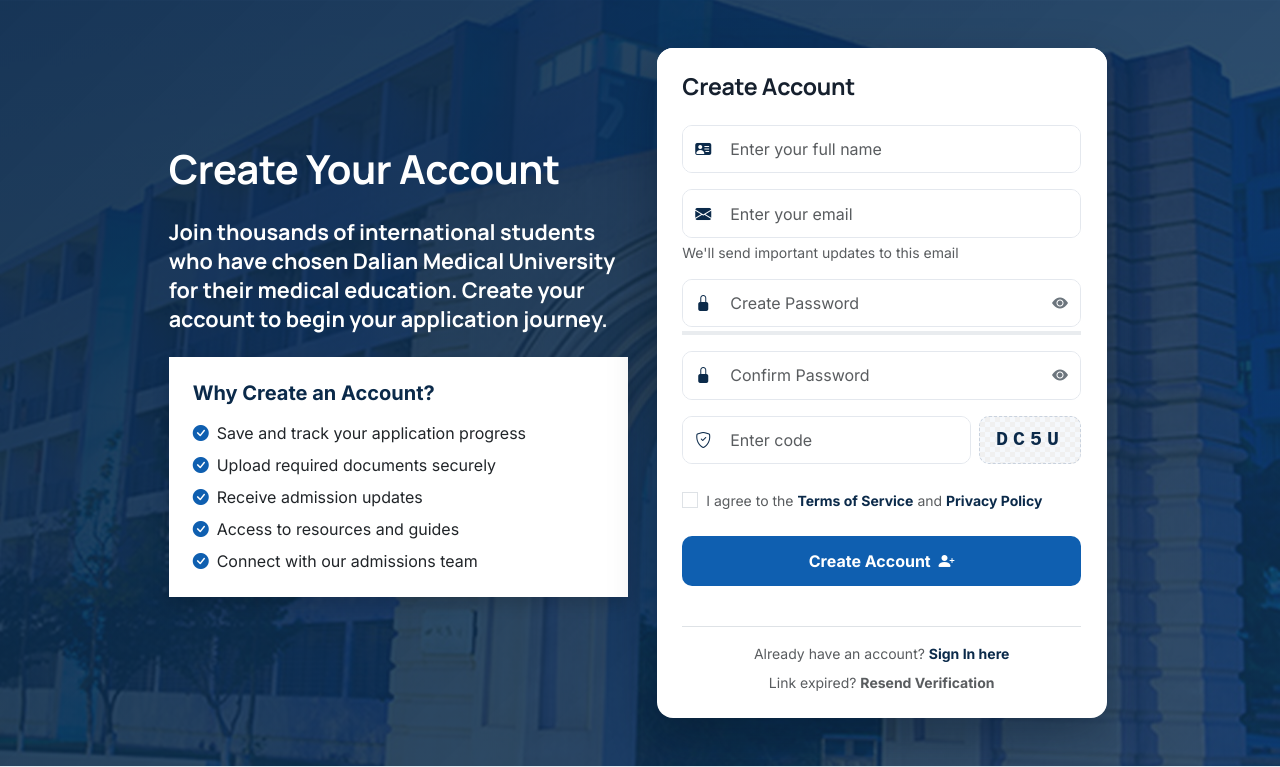
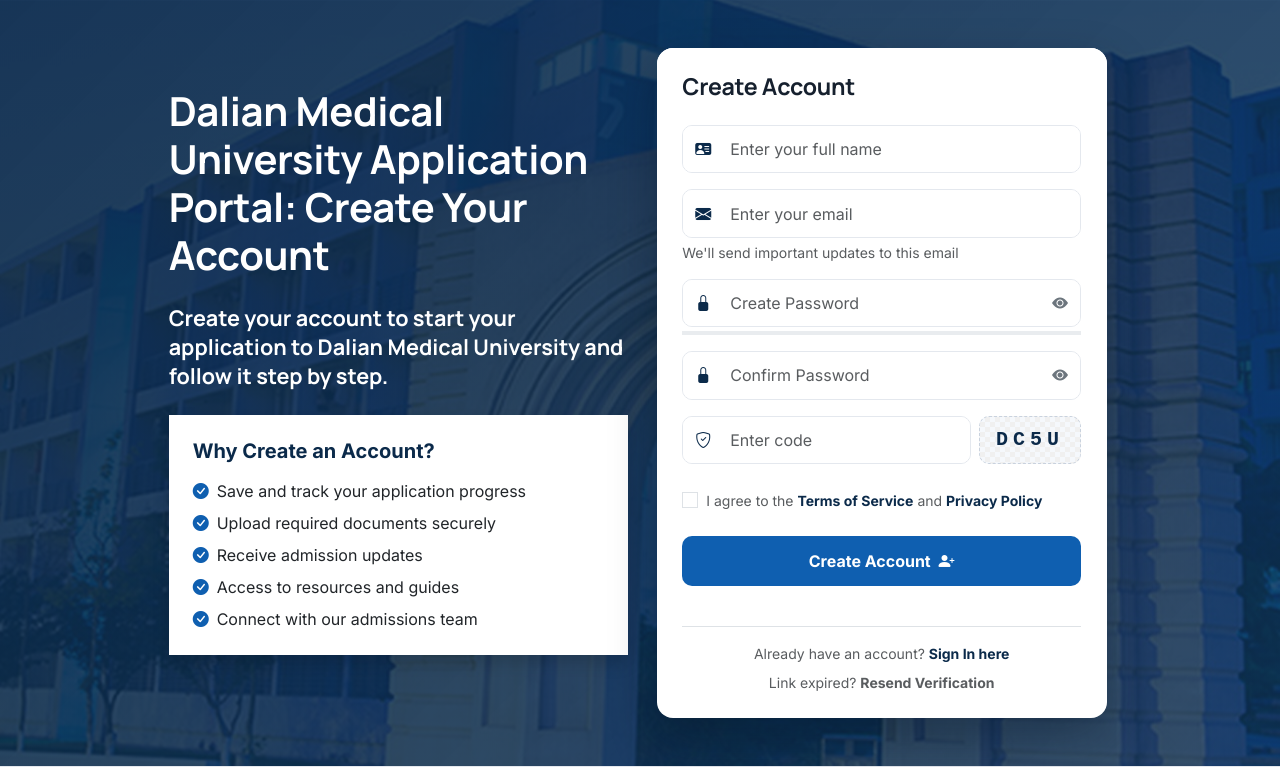
Before and after one commit to niaz8269/DMU, a Laravel app: page /register in a window 1280 px wide. Shown: the part 63-830 px from the top of the page. Run offline with Laravel 12, Linux system fonts and the light colour scheme; data that the repository does not hold is empty; parts of the project's set-up code (start-up, migrations or seed data) failed here and were passed over; some libraries are stand-ins or nearby versions.

Commit message:
Login/Register indexed as the DMU application portal: titles, descriptions, h1, schema, sitemap

```diff
--- a/site/app/Http/Controllers/SitemapController.php
+++ b/site/app/Http/Controllers/SitemapController.php
@@ -25,6 +25,8 @@ class SitemapController extends Controller
         ['/downloads',      'monthly', '0.7'],
         ['/support',        'monthly', '0.7'],
         ['/be-our-partner', 'monthly', '0.6'],
+        ['/login',          'monthly', '0.7'],
+        ['/register',       'monthly', '0.7'],
         ['/privacy',        'yearly',  '0.4'],
         ['/terms',          'yearly',  '0.4'],
     ];
--- a/site/public/lang/en.json
+++ b/site/public/lang/en.json
@@ -121,8 +121,8 @@
   "register": {
     "int_students": "International Students",
     "system_name": "Centralized Admissions System (CAS)",
-    "create_account_heading": "Create Your Account",
-    "create_account_lead": "Join thousands of international students who have chosen Dalian Medical University for their medical education. Create your account to begin your application journey.",
+    "create_account_heading": "Dalian Medical University Application Portal: Create Your Account",
+    "create_account_lead": "Create your account to start your application to Dalian Medical University and follow it step by step.",
     "why_title": "Why Create an Account?",
     "why1": "Save and track your application progress",
     "why2": "Upload required documents securely",
--- a/site/public/lang/fr.json
+++ b/site/public/lang/fr.json
@@ -121,8 +121,8 @@
   "register": {
     "int_students": "Étudiants internationaux",
     "system_name": "Système d'admissions centralisé (CAS)",
-    "create_account_heading": "Créer votre compte",
-    "create_account_lead": "Rejoignez des milliers d'étudiants internationaux qui ont choisi l'Université médicale de Dalian pour leurs études médicales. Créez votre compte pour commencer votre parcours de candidature.",
+    "create_account_heading": "Portail de candidature de l'Université médicale de Dalian : créer votre compte",
+    "create_account_lead": "Créez votre compte pour commencer votre candidature à l'Université médicale de Dalian et la suivre étape par étape.",
     "why_title": "Pourquoi créer un compte ?",
     "why1": "Sauvegarder et suivre votre dossier de candidature",
     "why2": "Télécharger les documents requis en toute sécurité",
--- a/site/public/lang/zh.json
+++ b/site/public/lang/zh.json
@@ -121,8 +121,8 @@
   "register": {
     "int_students": "国际学生",
     "system_name": "集中录取系统 (CAS)",
-    "create_account_heading": "创建您的账号",
-    "create_account_lead": "加入数千名选择大连医科大学求学的国际学生。创建账号，开启您的申请之旅。",
+    "create_account_heading": "大连医科大学申请门户：创建账户",
+    "create_account_lead": "创建账户，开始申请大连医科大学，并逐步跟进申请进度。",
     "why_title": "为何要创建账号？",
     "why1": "保存并追踪申请进度",
     "why2": "安全上传所需材料",
--- a/site/resources/views/auth/register.blade.php
+++ b/site/resources/views/auth/register.blade.php
@@ -4,8 +4,16 @@
   <meta charset="UTF-8">
   <meta name="dmu-base" content="https://dmu.cas.moe">
   <meta name="viewport" content="width=device-width, initial-scale=1.0">
-  <title>Dalian Medical University - Student Registration</title>
-  <link rel="canonical" href="https://dmu.cas.moe/register">
+  <title>Dalian Medical University Application Portal: Create Account</title>
+	<meta name="description" content="Create your account on the Dalian Medical University application portal to start your application, upload documents and track your status. Registration is free.">
+	<meta name="robots" content="index, follow, max-image-preview:large">
+	<link rel="canonical" href="https://dmu.cas.moe/register">
+	<meta property="og:type" content="website">
+	<meta property="og:title" content="Dalian Medical University Application Portal: Create Account">
+	<meta property="og:description" content="Create your account on the Dalian Medical University application portal to start your application, upload documents and track your status. Registration is free.">
+	<meta property="og:url" content="https://dmu.cas.moe/register">
+	<meta property="og:image" content="https://dmu.cas.moe/images/logo.png">
+	<script type="application/ld+json">@verbatim{"@context": "https://schema.org", "@graph": [{"@type": "WebPage", "@id": "https://dmu.cas.moe/register#webpage", "url": "https://dmu.cas.moe/register", "name": "Dalian Medical University Application Portal: Create Account", "description": "Create your account on the Dalian Medical University application portal to start your application, upload documents and track your status. Registration is free.", "isPartOf": {"@id": "https://dmu.cas.moe/#website"}, "about": {"@id": "https://dmu.cas.moe/#dmu"}, "inLanguage": "en"}, {"@type": "WebApplication", "name": "Dalian Medical University Application Portal", "url": "https://dmu.cas.moe/login", "applicationCategory": "EducationApplication", "operatingSystem": "Web", "description": "Online portal where international students create an account, upload documents and track their application to Dalian Medical University.", "publisher": {"@id": "https://cas.moe/#org"}}]}@endverbatim</script>
   <link href="https://cdn.jsdelivr.net/npm/bootstrap@5.3.0/dist/css/bootstrap.min.css" rel="stylesheet">
   <link rel="stylesheet" href="https://cdn.jsdelivr.net/npm/bootstrap-icons@1.11.0/font/bootstrap-icons.css">
   <link rel="icon" href="assets/images/logo2.webp" type="image/x-icon">
@@ -135,9 +143,9 @@
       <div class="row justify-content-center align-items-center g-4">
 
         <div class="col-lg-5 mb-4 d-none d-lg-block text-white">
-          <h1 class="display-6 fw-bold mb-4 text-jmu-primary" data-i18n="register.create_account_heading">Create Your Account</h1>
+          <h1 class="display-6 fw-bold mb-4 text-jmu-primary" data-i18n="register.create_account_heading">Dalian Medical University Application Portal: Create Your Account</h1>
           <p class="fs-5 mb-4 lh-base shadow-text">
-            Join thousands of international students who have chosen Dalian Medical University for their medical education. Create your account to begin your application journey.
+            Create your account to start your application to Dalian Medical University and follow it step by step.
           </p>
 
           <div class="bg-white text-dark p-4 rounded shadow">
```
Also changed, not shown: site/resources/views/auth/login.blade.php (+10 -1 lines), site/tests/Feature/AuthFormsTest.php (+1 -1 lines), site/tests/Feature/AuthLoginTest.php (+1 -1 lines).
